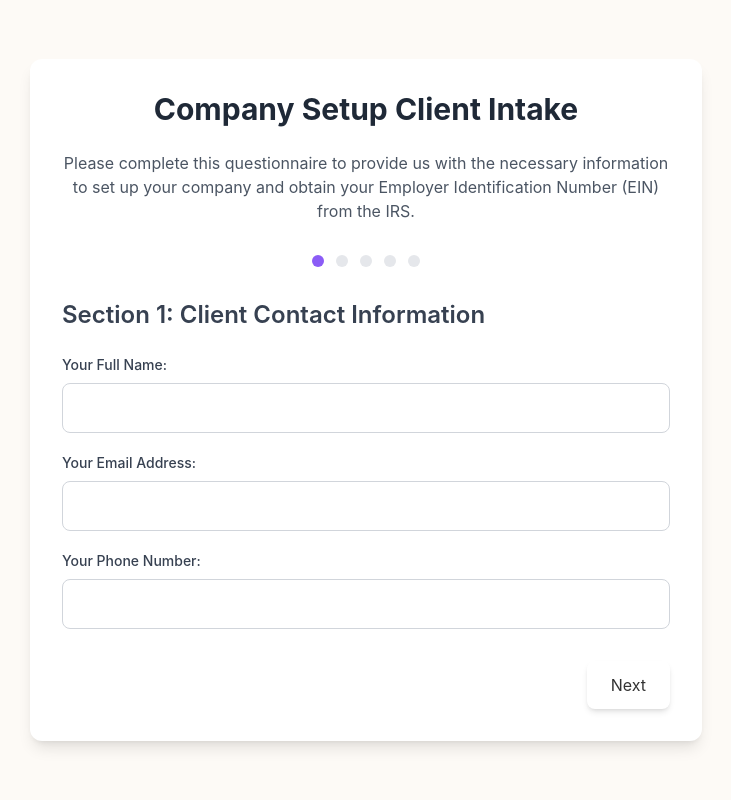
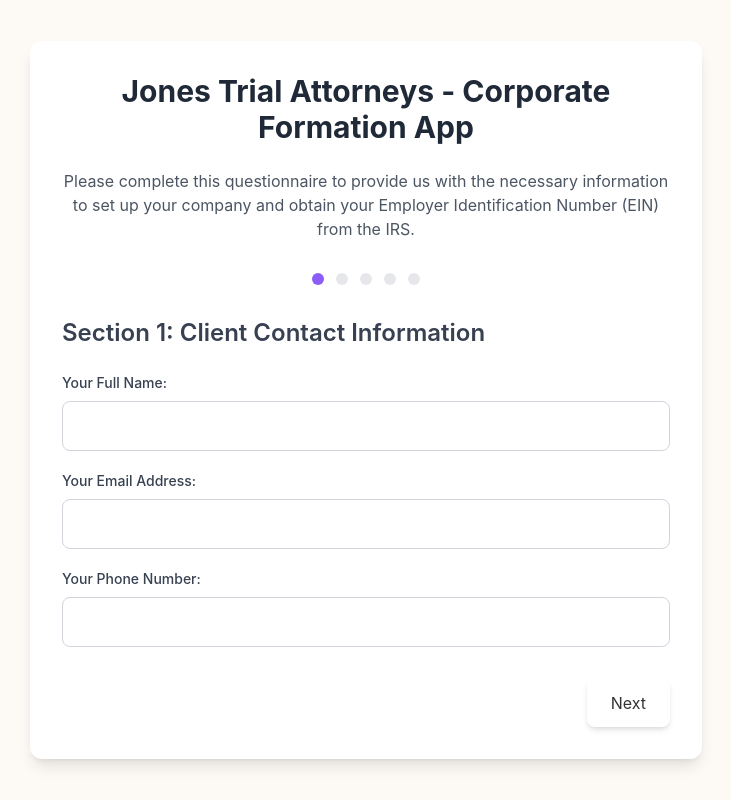
Before and after one commit to jonestrialattorneys/forms, a plain HTML site: page index.html in a window 1280 px wide. Shown: the whole page, without its empty margins (274-1005 px from the left). Drawn offline with nearby package versions, Linux system fonts and the light colour scheme.

Commit message:
Update index.html

```diff
--- a/index.html
+++ b/index.html
@@ -132,7 +132,7 @@
     -->
     <!-- CONFIRMATION: NO SVG graphics used. NO Mermaid JS used. -->
     <div class="bg-white p-8 rounded-xl shadow-lg w-full max-w-2xl">
-        <h1 class="text-3xl font-bold text-center mb-6 text-gray-800">Company Setup Client Intake</h1>
+        <h1 class="text-3xl font-bold text-center mb-6 text-gray-800">Jones Trial Attorneys - Corporate Formation App</h1>
         <p class="text-center text-gray-600 mb-8">Please complete this questionnaire to provide us with the necessary information to set up your company and obtain your Employer Identification Number (EIN) from the IRS.</p>
 
         <!-- Progress Indicator -->
```
